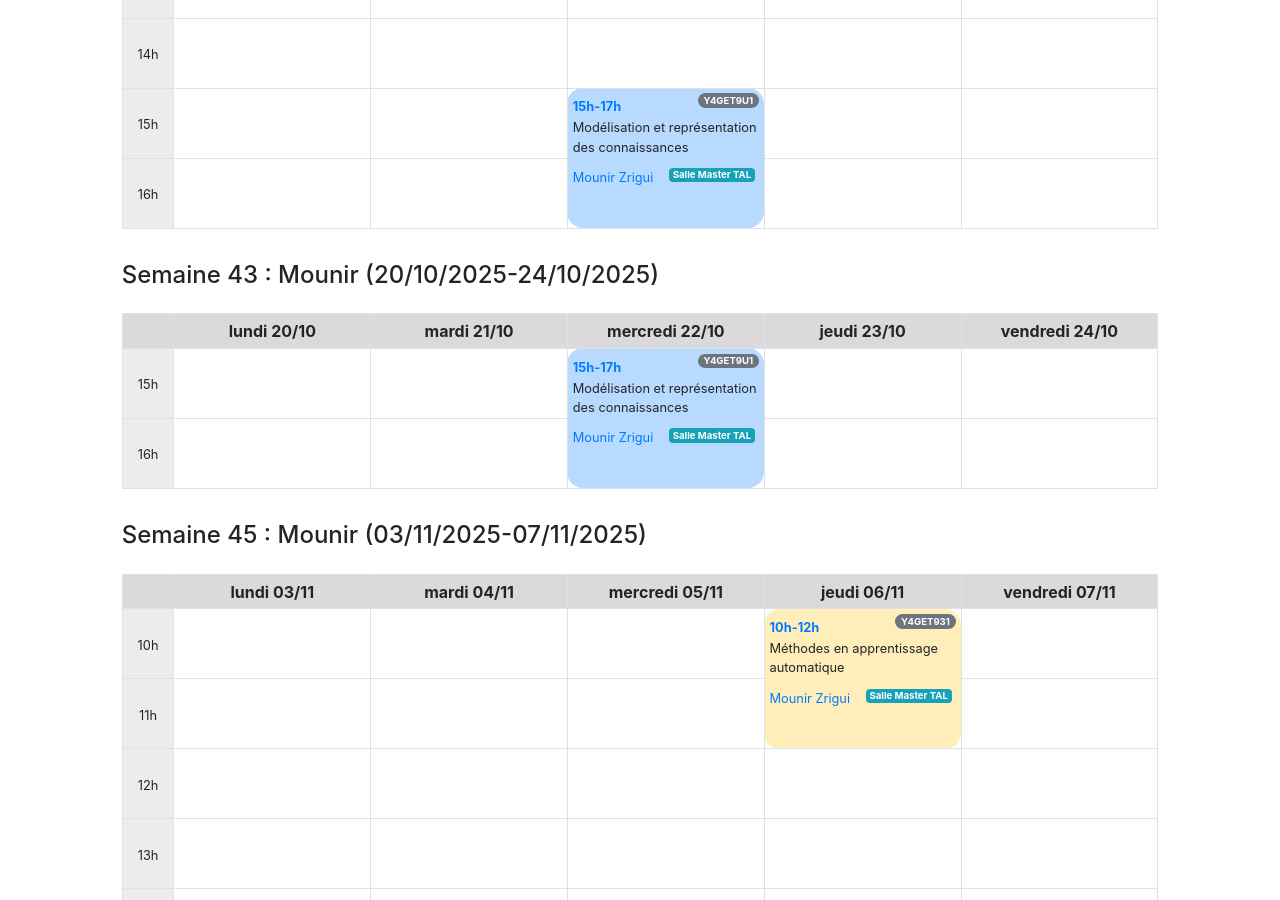
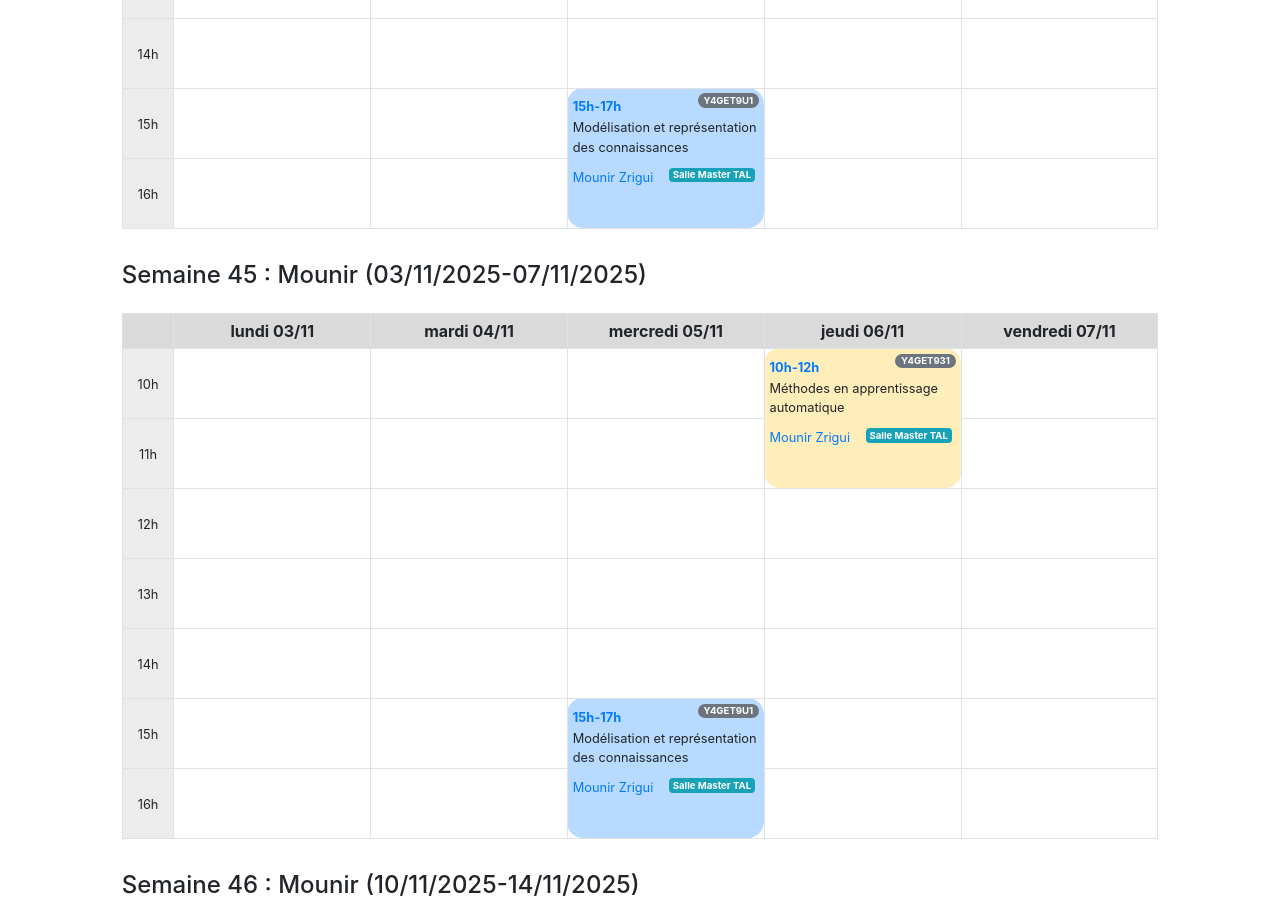
Before and after one commit to mastertalumlp/mastertalumlp.github.io, a Jekyll site: the page built from edt-Mounir.md, in a window 1280 px wide and 900 px high, scrolled down 1545 px. Built offline with Jekyll 4.4.1, drawn with Linux system fonts in a browser that asks for light colours; nearby versions of some CDN libraries; some of the changed text lies outside the part shown.

Commit message:
Auto EDT update

```diff
--- a/edt-Mounir.md
+++ b/edt-Mounir.md
@@ -30,14 +30,6 @@
 <tr><td class="table-active text-center" style="vertical-align:middle;height:70px;"><small>10h</small></td><td></td><td></td><td></td><td rowspan="2" class="table-warning" style="border-radius:16px;"><p class="text-primary mb-0"><small><strong>10h-12h</strong> <span class="badge badge-pill badge-secondary float-right">Y4GET931</span></small></p><h6 class="clearfix"><small>Méthodes en apprentissage automatique</small></h6><p class="text-primary mb-0 pb-0 clearfix"><small>Mounir Zrigui<span class="badge badge-info float-right float-bottom m-1">Salle Master TAL</span></small></p></td><td></td></tr>
 <tr><td class="table-active text-center" style="vertical-align:middle;height:70px;"><small>11h</small></td><td></td><td></td><td></td><td></td></tr>
 <tr><td class="table-active text-center" style="vertical-align:middle;height:70px;"><small>12h</small></td><td></td><td></td><td></td><td></td><td></td></tr><tr><td class="table-active text-center" style="vertical-align:middle;height:70px;"><small>13h</small></td><td></td><td></td><td></td><td></td><td></td></tr><tr><td class="table-active text-center" style="vertical-align:middle;height:70px;"><small>14h</small></td><td></td><td></td><td></td><td></td><td></td></tr><tr><td class="table-active text-center" style="vertical-align:middle;height:70px;"><small>15h</small></td><td></td><td></td><td rowspan="2" class="table-primary" style="border-radius:16px;"><p class="text-primary mb-0"><small><strong>15h-17h</strong> <span class="badge badge-pill badge-secondary float-right">Y4GET9U1</span></small></p><h6 class="clearfix"><small>Modélisation et représentation des connaissances</small></h6><p class="text-primary mb-0 pb-0 clearfix"><small>Mounir Zrigui<span class="badge badge-info float-right float-bottom m-1">Salle Master TAL</span></small></p></td><td></td><td></td></tr>
-<tr><td class="table-active text-center" style="vertical-align:middle;height:70px;"><small>16h</small></td><td></td><td></td><td></td><td></td></tr>
-</table>
-
-
-#### Semaine 43 : Mounir (20/10/2025-24/10/2025)
-
-<table class="table table-sm table-bordered" style="width:100%; max-width:1200px; min-width:700px;"><tr class="table-active text-center"><th style="width:5%"></th><th style="width:19%">lundi 20/10</th><th style="width:19%">mardi 21/10</th><th style="width:19%">mercredi 22/10</th><th style="width:19%">jeudi 23/10</th><th style="width:19%">vendredi 24/10</th></tr>
-<tr><td class="table-active text-center" style="vertical-align:middle;height:70px;"><small>15h</small></td><td></td><td></td><td rowspan="2" class="table-primary" style="border-radius:16px;"><p class="text-primary mb-0"><small><strong>15h-17h</strong> <span class="badge badge-pill badge-secondary float-right">Y4GET9U1</span></small></p><h6 class="clearfix"><small>Modélisation et représentation des connaissances</small></h6><p class="text-primary mb-0 pb-0 clearfix"><small>Mounir Zrigui<span class="badge badge-info float-right float-bottom m-1">Salle Master TAL</span></small></p></td><td></td><td></td></tr>
 <tr><td class="table-active text-center" style="vertical-align:middle;height:70px;"><small>16h</small></td><td></td><td></td><td></td><td></td></tr>
 </table>
 
@@ -85,6 +77,8 @@
 <table class="table table-sm table-bordered" style="width:100%; max-width:1200px; min-width:700px;"><tr class="table-active text-center"><th style="width:5%"></th><th style="width:19%">lundi 01/12</th><th style="width:19%">mardi 02/12</th><th style="width:19%">mercredi 03/12</th><th style="width:19%">jeudi 04/12</th><th style="width:19%">vendredi 05/12</th></tr>
 <tr><td class="table-active text-center" style="vertical-align:middle;height:70px;"><small>10h</small></td><td></td><td></td><td></td><td rowspan="2" class="table-warning" style="border-radius:16px;"><p class="text-primary mb-0"><small><strong>10h-12h</strong> <span class="badge badge-pill badge-secondary float-right">Y4GET931</span></small></p><h6 class="clearfix"><small>Méthodes en apprentissage automatique</small></h6><p class="text-primary mb-0 pb-0 clearfix"><small>Mounir Zrigui<span class="badge badge-info float-right float-bottom m-1">Salle Master TAL</span></small></p></td><td></td></tr>
 <tr><td class="table-active text-center" style="vertical-align:middle;height:70px;"><small>11h</small></td><td></td><td></td><td></td><td></td></tr>
+<tr><td class="table-active text-center" style="vertical-align:middle;height:70px;"><small>12h</small></td><td></td><td></td><td></td><td></td><td></td></tr><tr><td class="table-active text-center" style="vertical-align:middle;height:70px;"><small>13h</small></td><td></td><td></td><td></td><td></td><td></td></tr><tr><td class="table-active text-center" style="vertical-align:middle;height:70px;"><small>14h</small></td><td></td><td></td><td></td><td></td><td></td></tr><tr><td class="table-active text-center" style="vertical-align:middle;height:70px;"><small>15h</small></td><td></td><td></td><td rowspan="2" class="table-primary" style="border-radius:16px;"><p class="text-primary mb-0"><small><strong>15h-17h</strong> <span class="badge badge-pill badge-secondary float-right">Y4GET9U1</span></small></p><h6 class="clearfix"><small>Modélisation et représentation des connaissances</small></h6><p class="text-primary mb-0 pb-0 clearfix"><small>Mounir Zrigui<span class="badge badge-info float-right float-bottom m-1">Salle Master TAL</span></small></p></td><td></td><td></td></tr>
+<tr><td class="table-active text-center" style="vertical-align:middle;height:70px;"><small>16h</small></td><td></td><td></td><td></td><td></td></tr>
 </table>
 
 
```
Also changed, not shown: edt-M2TAL.md (+4 -2 lines), edt-SalleMasterTAL.md (+4 -4 lines).
